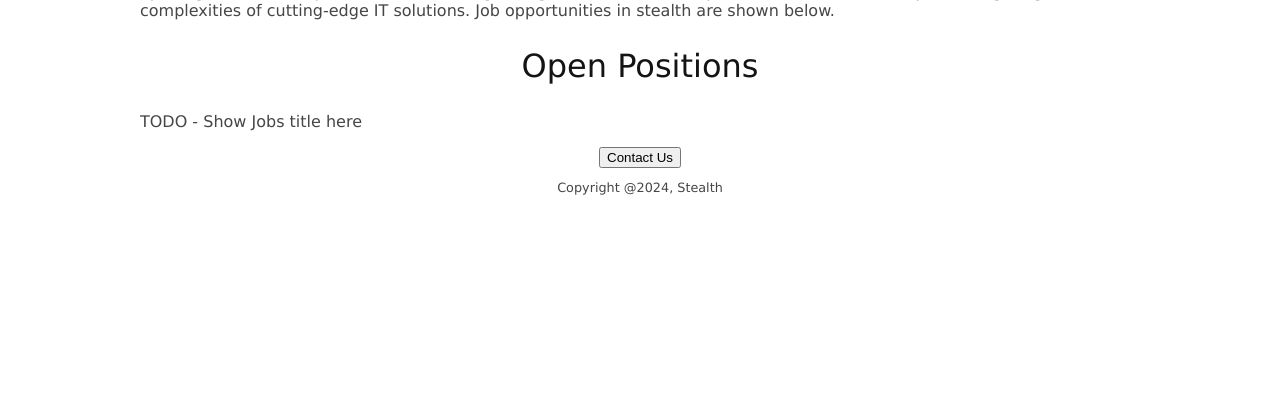
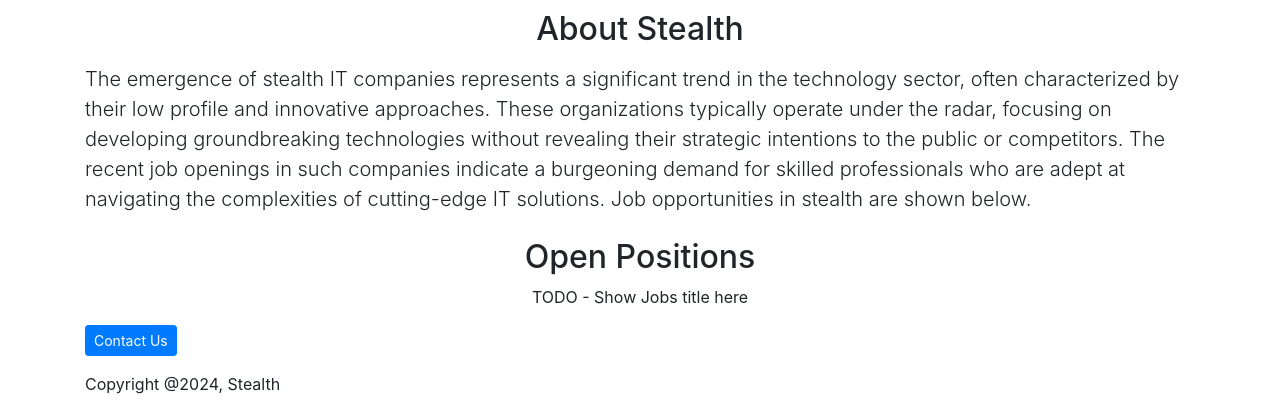
Before and after one commit to SAIRISAN123/SAIRISAN123.github.io, a Flask app: page / in a window 1280 px wide. Shown: the part 610-1022 px from the top of the page. Before the commit the page ends 805 px from the top, so only its background shows below. Run offline with Flask 3, Linux system fonts and the light colour scheme.

Commit message:
done with boostrap

```diff
--- a/templates/home.html
+++ b/templates/home.html
@@ -1,76 +1,44 @@
 <!DOCTYPE html>
 <html>
     <head>
-        <title> Home Page</title>
-        <style>
-            h1 {
-
-                font-family: verdana;
-                font-size: 300%;
-                font-weight: bold ;
-                color : rgb(80,80,80);
-                text-align: center;
-            }
-
-            h2 {
-
-                font-family: verdana;
-                font-size: 200%;
-                font-weight: normal ;
-                color : rgb(20,20,20);
-                text-align: center;
-            }
-
-            .bodytext {
-
-                font-family: verdana;
-                color : rgb(70,70,70);
-                font-size: 100%;
-            }
-
-            .copyright {
-                font-family: verdana;
-                color : rgb(70,70,70);
-                font-size: 80%;
-            }
 
 
-            #banner {
-                #width:320px;
+        <title> Home Page</title>
+        <meta charset="utf-8">
+        <meta name="viewport" content="width=device-width, initial-scale=1, shrink-to-fit=no">
+        <link rel="stylesheet" href="https://cdn.jsdelivr.net/npm/bootstrap@4.4.1/dist/css/bootstrap.min.css" integrity="sha384-Vkoo8x4CGsO3+Hhxv8T/Q5PaXtkKtu6ug5TOeNV6gBiFeWPGFN9MuhOf23Q9Ifjh" crossorigin="anonymous">
+
+        <style>
+
+            #banner
+            {
+                height: 500px;
                 width: 100%;
-                object-fit: cover; # use to fit the image
-                #object-fit: contain; # use to fit the image
+                object-fit: cover;
             }
-
-            #container {
-                max-width: 1000px;
-                margin: 0 auto 0 auto;
-            }
-
-
-
-
 
         </style>
 
     </head>
 
     <body>
-        <div id="container">
-            <h1>Stealth Careers</h1>
-            <img id ="banner" src="static\job_openings.jpg" height="320" alt="HTML Dog">
-            <h2>About Stealth </h2>
-            <p class="bodytext">The emergence of stealth IT companies represents a significant trend in the technology sector, often characterized by their low profile and innovative approaches. These organizations typically operate under the radar, focusing on developing groundbreaking technologies without revealing their strategic intentions to the public or competitors. The recent job openings in such companies indicate a burgeoning demand for skilled professionals who are adept at navigating the complexities of cutting-edge IT solutions. Job opportunities in stealth are shown below.</p>
+
+        <div class="container">
+
+            <h1 class="text-center mt-4 mb-4">Stealth Careers</h1>
+            <img id ="banner" class="img-fluid"  src="static\job_openings.jpg" height="320" alt="HTML Dog">
+            <h2 class="text-center mt-4 mb-3">About Stealth </h2>
+            <p class="lead">The emergence of stealth IT companies represents a significant trend in the technology sector, often characterized by their low profile and innovative approaches. These organizations typically operate under the radar, focusing on developing groundbreaking technologies without revealing their strategic intentions to the public or competitors. The recent job openings in such companies indicate a burgeoning demand for skilled professionals who are adept at navigating the complexities of cutting-edge IT solutions. Job opportunities in stealth are shown below.</p>
 
 
-            <h2> Open Positions</h2>
-            <p class= "bodytext"> TODO - Show Jobs title here <p>
+            <h2 class="text-center mt-4"> Open Positions</h2>
+            <p class="text-center"> TODO - Show Jobs title here <p>
 
-            <div style = "text-align:center" >
-            <button> Contact Us </button>
-            <p class = "copyright"> Copyright @2024, Stealth <p>
-            </div>
+
+            <button type="button" class="btn btn-primary btn-sm"> Contact Us </button>
+            <p> Copyright @2024, Stealth <p>
 
         </div>
+
     </body>
 </html>
```
